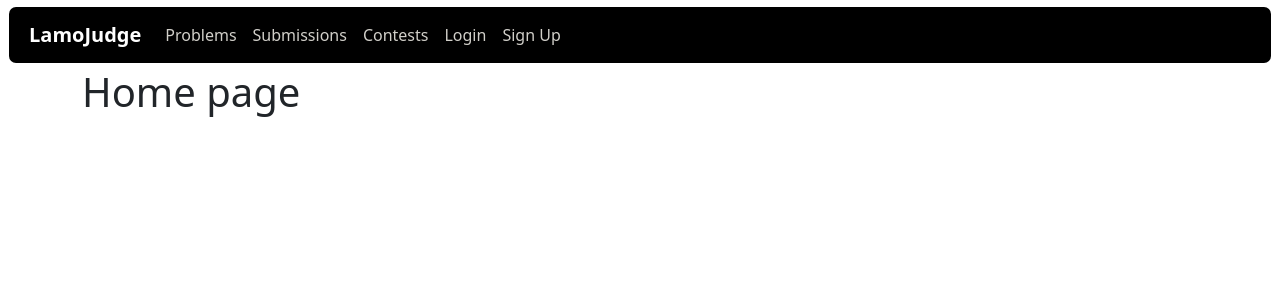
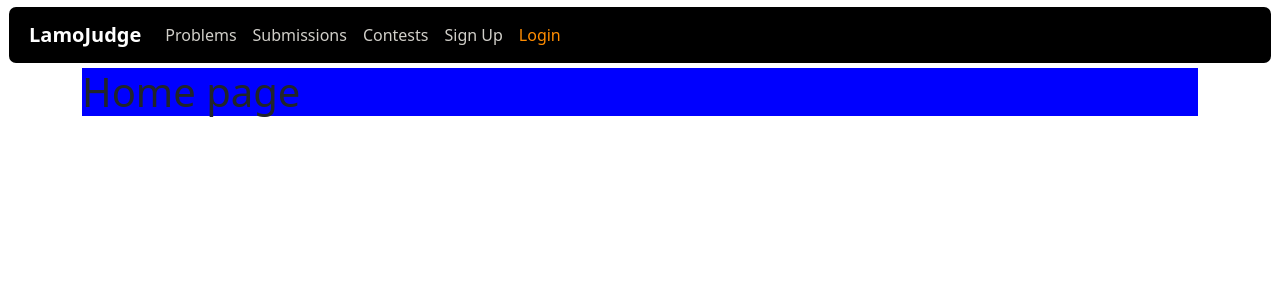
Before and after one commit to godempty/LmaoJudge, a Flask app: page / in a window 1280 px wide. Shown: the top 300 px of the page. Run offline with Flask 2, Linux system fonts and the light colour scheme.

Commit message:
little navbar update

```diff
--- a/website/static/css/base.css
+++ b/website/static/css/base.css
@@ -26,3 +26,11 @@ nav{
 	margin-bottom: 5px;
 	border-radius: 7px;
 }
+
+#login{
+	color: darkorange;
+}
+
+#login:hover{
+	color: white;
+}
--- a/website/templates/base.html
+++ b/website/templates/base.html
@@ -31,8 +31,8 @@
                 <a class="nav-item nav-link" id="problems" href="/problems">Problems</a>
                 <a class="nav-item nav-link" id="submissions" href="/submissions">Submissions</a>
                 <a class="nav-item nav-link" id="contests" href="/contests">Contests</a>
-                <a class="nav-item nav-link" id="login" href="/login">Login</a>
                 <a class="nav-item nav-link" id="signUp" href="/sign-up">Sign Up</a>
+				<a class="nav-item nav-link" id="login" href="/login">Login</a>
               </div>
             </div>
         </nav>
--- a/website/templates/home.html
+++ b/website/templates/home.html
@@ -6,4 +6,9 @@
 
 <h1>Home page</h1>
 
+<style>
+h1{
+	background-color: blue;
+}
+</style>
 {% endblock %}
```
